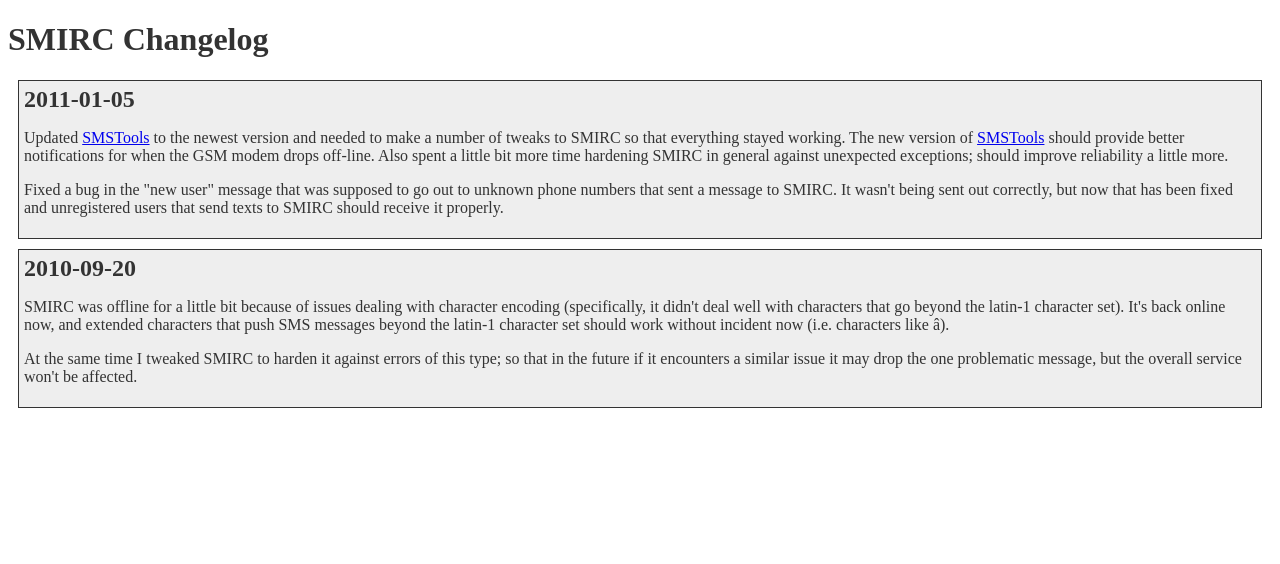
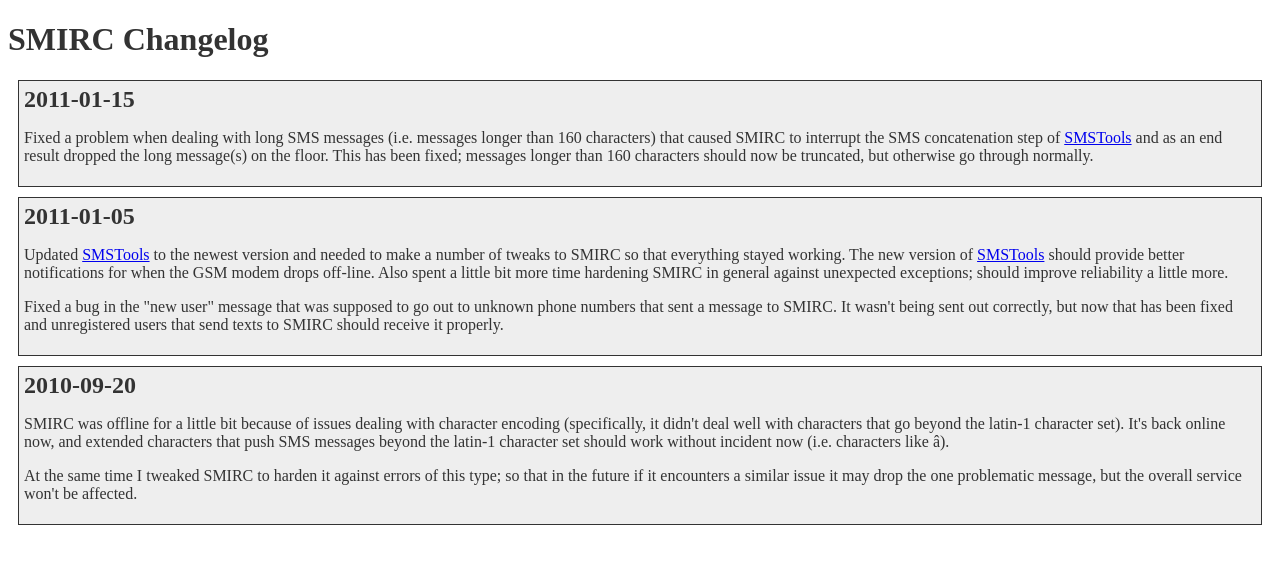
Before and after one commit to rbroemeling/SMIRC, a Django app: page /changelog/ in a window 1280 px wide. Shown: the top 564 px of the page. Run offline with Django 3.2, Linux system fonts and the light colour scheme.

Commit message:
Add changelog entry about long-SMS fix.

```diff
--- a/smirc/www/templates/pages/changelog.html
+++ b/smirc/www/templates/pages/changelog.html
@@ -4,6 +4,15 @@
 
 {% block content %}
 <h1>SMIRC Changelog</h1>
+
+<div class="changelog">
+	<h2>2011-01-15</h2>
+	<p>
+		Fixed a problem when dealing with long SMS messages (i.e. messages longer than 160 characters) that caused SMIRC to interrupt the
+		SMS concatenation step of <a href="http://smstools3.kekekasvi.com/">SMSTools</a> and as an end result dropped the long message(s)
+		on the floor.  This has been fixed; messages longer than 160 characters should now be truncated, but otherwise go through normally.
+	</p>
+</div>
 
 <div class="changelog">
 	<h2>2011-01-05</h2>
```
